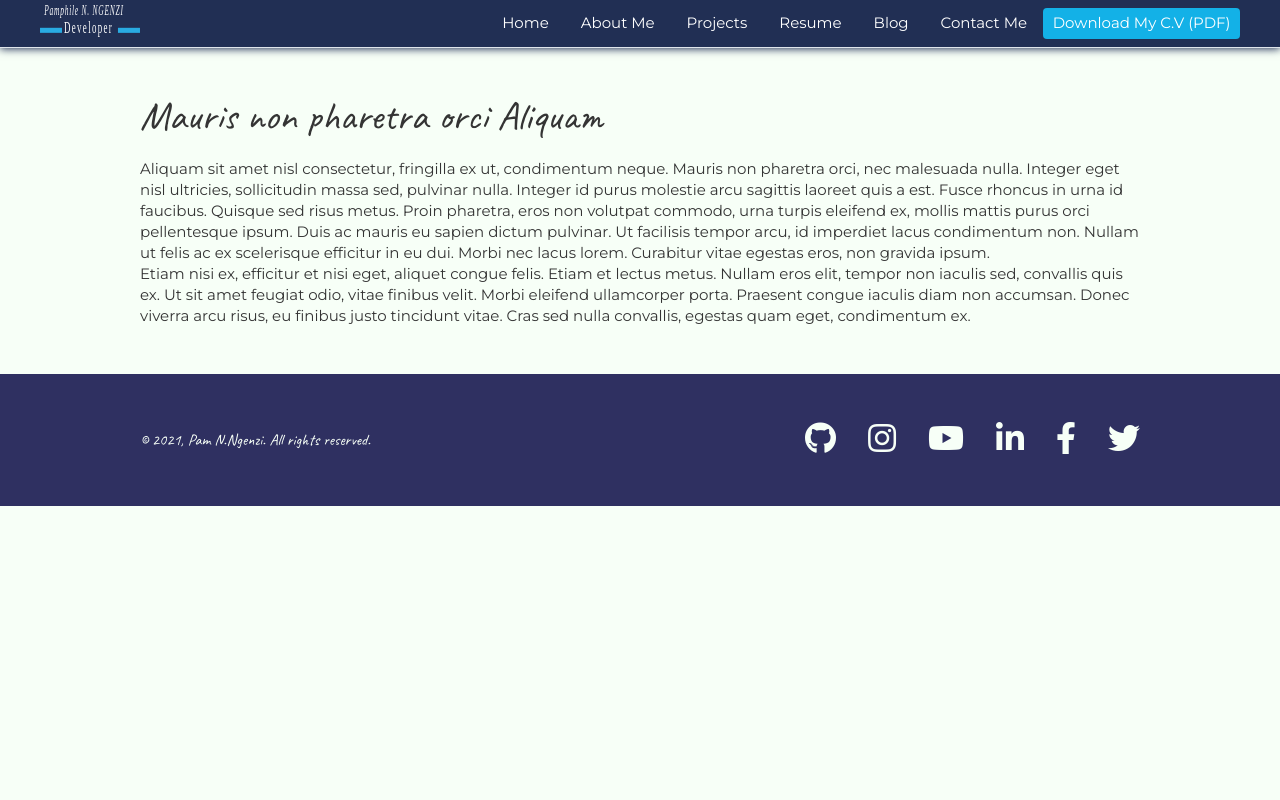
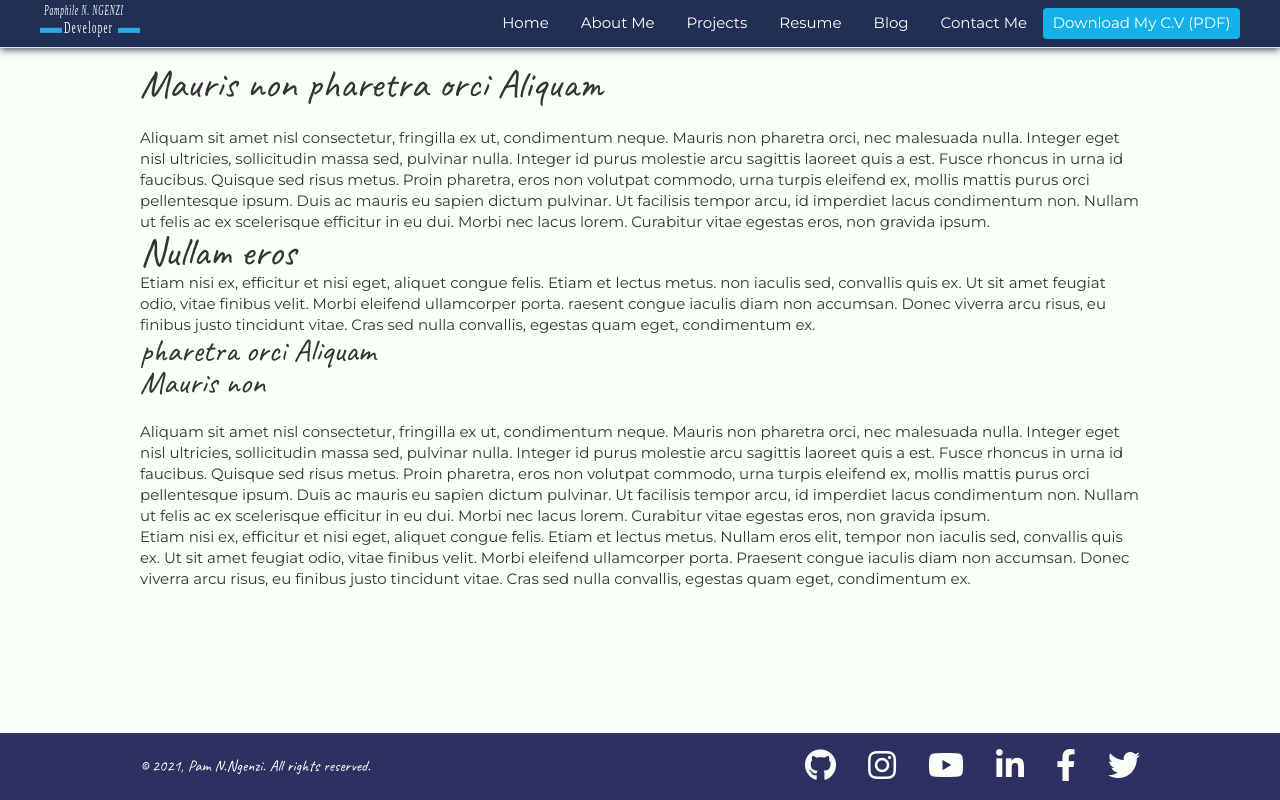
Before and after one commit to ngupange/PamphileNkurunzizaNgenzi_T1A2, a plain HTML site: page index.html in a window 1280 px wide. Drawn offline with Linux system fonts and the light colour scheme.

Commit message:
Header Footer Fixed or sticky

```diff
--- a/index.html
+++ b/index.html
@@ -48,6 +48,19 @@
         sapien dictum pulvinar. Ut facilisis tempor arcu, id imperdiet lacus condimentum non. Nullam ut felis ac ex
         scelerisque efficitur in eu dui. Morbi nec lacus lorem. Curabitur vitae egestas eros, non gravida ipsum. </p>
 
+        <h1>Nullam eros</h1>
+
+      <p>Etiam nisi ex, efficitur et nisi eget, aliquet congue felis. Etiam et lectus metus. non      iaculis sed, convallis quis ex. Ut sit amet feugiat odio, vitae finibus velit. Morbi eleifend ullamcorper porta. raesent congue iaculis diam non accumsan. Donec viverra arcu risus, eu finibus justo tincidunt vitae. Cras sed nulla convallis, egestas quam eget, condimentum ex. </p>
+      <h2>pharetra orci Aliquam</h2>
+
+        <h2>Mauris non </h2> <br>
+      <p> Aliquam sit amet nisl consectetur, fringilla ex ut, condimentum neque. Mauris non pharetra orci, nec malesuada
+        nulla. Integer eget nisl ultricies, sollicitudin massa sed, pulvinar nulla. Integer id purus molestie arcu
+        sagittis laoreet quis a est. Fusce rhoncus in urna id faucibus. Quisque sed risus metus. Proin pharetra, eros
+        non volutpat commodo, urna turpis eleifend ex, mollis mattis purus orci pellentesque ipsum. Duis ac mauris eu
+        sapien dictum pulvinar. Ut facilisis tempor arcu, id imperdiet lacus condimentum non. Nullam ut felis ac ex
+        scelerisque efficitur in eu dui. Morbi nec lacus lorem. Curabitur vitae egestas eros, non gravida ipsum. </p>
+
       <p>Etiam nisi ex, efficitur et nisi eget, aliquet congue felis. Etiam et lectus metus. Nullam eros elit, tempor
         non
         iaculis sed, convallis quis ex. Ut sit amet feugiat odio, vitae finibus velit. Morbi eleifend ullamcorper porta.
--- a/styles/styles.css
+++ b/styles/styles.css
@@ -58,11 +58,15 @@ body {
     font-family: 'Montserrat', sans-serif;
     font-size: 15px;
     line-height: 1.5;
+    min-height: 100vh;
+    display: flex;
+    flex-direction: column;
 }
 
-/* .contents{
-      min-height: 90vh;
-  } */
+.contents{
+    flex: 1;
+    padding: 3rem 0 10rem 0;
+  }
 
 img {
     max-width: 100%;
@@ -115,6 +119,10 @@ i:hover {
     padding: 3rem 0;
 }
 
+.content-wrap:last-of-type {
+    padding: 1rem 0;
+    }
+
 /*-- ************  Header  ************ -- */
 
 header {
@@ -135,7 +143,7 @@ header {
     position: -moz-sticky;
     position: -o-sticky;
     position: -ms-sticky;
-    position: sticky;
+    position: fixed;
     top: 0;
     z-index: 99;
     height: 48px;
@@ -275,6 +283,10 @@ header {
 footer {
     background-color: #2F3061;
     color: #F7FFF7;
+    position: fixed;
+    left: 0;
+    bottom: 0;
+    width: 100%;
 }
 
 /*-- ************  Footer -- Footer Wrap  ************ -- */
```
